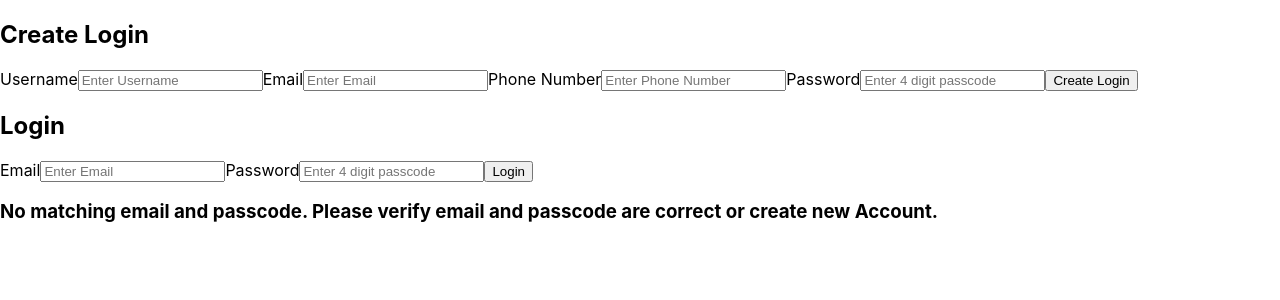
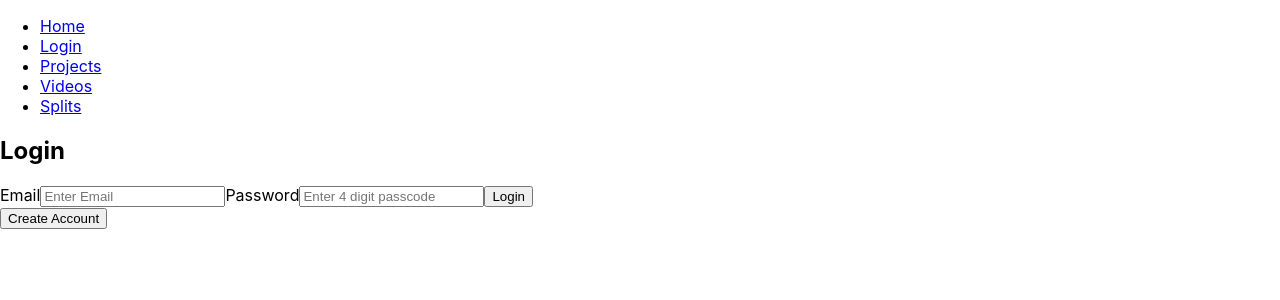
Before and after one commit to kurt1923/Phase-3-Client, a React (Create React App) app: page /Login in a window 1280 px wide. Shown: the top 300 px of the page. Built offline with nearby package versions, Linux system fonts and the light colour scheme; no server answers.

Commit message:
added navigation

```diff
--- a/src/App.js
+++ b/src/App.js
@@ -1,17 +1,15 @@
 import React, { useState, useEffect } from "react";
 import { Routes, Route } from "react-router-dom";
-import { NavLink } from "react-router-dom";
 import Login from "./login folder/Login";
-import Logincreate from "./login folder/Logincreate";
 import Home from "./Home";
 import Admin from "./admin folder/Admin";
 import Customerprojects from "./Customerprojects";
-
+import NavBar from "./NavBar";
 
 function App() {
   const [customers, setCustomers] = useState([]);
   const [user, setUser] = useState([]);
-  // const [loggedIn, setLoggedIn] = useState(false)
+
 
   useEffect(() => {
     fetch("http://127.0.0.1:9292/customers")
@@ -20,38 +18,51 @@ function App() {
         setCustomers(data);
       });
   }, []);
-console.log(user)
+  console.log("hi");
+
   function adminDelete(id) {
     const updatedCustomers = customers.filter((customer) => customer.id !== id);
     setCustomers(updatedCustomers);
   }
 
   const adminPage =
-    user.full_name === "admin" && user.customer_id === 1111 ? (
-      <Admin customers={customers} setCustomers={setCustomers} adminDelete={adminDelete} />
+    user.email === "admin" && user.customer_id === 1111 ? (
+      <Admin
+        customers={customers}
+        setCustomers={setCustomers}
+        adminDelete={adminDelete}
+      />
     ) : null;
 
   return (
     <div className="App">
+      <NavBar />
       <Routes>
         <Route path="/" element={<Home />} />
+        <Route
+          path="/Login"
+          element={
+            <Login
+              customers={customers}
+              setCustomers={setCustomers}
+              user={user}
+              setUser={setUser}
+            />
+          }
+        />
+        <Route
+          path="/Customerprojects"
+          element={
+            <Customerprojects
+              user={user}
+              setUser={setUser}
+            />
+          }
+        />
       </Routes>
       {adminPage}
-      <Logincreate
-        setCustomers={setCustomers}
-        customers={customers}
-        user={user}
-        setUser={setUser}
-      />
-      <Login customers={customers} setCustomers={setCustomers} user={user} setUser={setUser} />
-      {user === undefined || [] ? (
-        <h3>
-          No matching email and passcode. Please verify email and passcode are
-          correct or create new Account.
-        </h3>
-      ) : (
-        <Customerprojects user={user} setUser={setUser} />
-      )}
+
+
     </div>
   );
 }
--- a/src/Createnewproject.js
+++ b/src/Createnewproject.js
@@ -28,7 +28,10 @@ function Createnewproject({user, addNewProject}) {
     : null
   ))
   return (
-    <div>{newProjectCards}</div>
+    <div>
+      <h4>pick new projects</h4>
+      {newProjectCards}
+      </div>
   )
 }
 
--- a/src/Customerprojects.js
+++ b/src/Customerprojects.js
@@ -1,54 +1,49 @@
-import React, {useEffect, useState} from 'react'
-import Projectcard from './Projectcard'
+import React, { useState } from "react";
+import Projectcard from "./Projectcard";
 import Createnewproject from "./Createnewproject";
 
-function Customerprojects({ user, setUser }) {
- const [projects, setProjects] = useState([user.projects])
-
-//  useEffect(() => {
-//     fetch(`http://127.0.0.1:9292/customers/${user.id}/projects`)
-//     .then((r) => r.json())
-//     .then((data) => {
-//       setProjects(data)
-//     })
-//   }, [user])
-  ///check if this is needed
+function Customerprojects({ user, setUser}) {
+  const [projects, setProjects] = useState(user.projects);
 
 
   function handleDelete(id) {
-  const updatedProjects = projects.filter((project) => project.id !== id)
-  setProjects(updatedProjects)
+    const updatedProjects = projects.filter((project) => project.id !== id);
+    setProjects(updatedProjects);
   }
 
   function addNewProject(addedProject) {
-    const updatedProjects = [...projects, addedProject]
-    setProjects(updatedProjects)
+    const updatedProjects = [...projects, addedProject];
+    setProjects(updatedProjects);
   }
 
-const projectCards = projects.map((project) => (
+  return (
+    <div className="user_page">
+      <h2>{user.full_name}'s Projects</h2>
+      <h3>
+        {user.email} | {user.phone_number}{" "}
+      </h3>
+      <h3>Projects</h3>
+      {user === undefined || user.length === 0 ? (
+        <h3>
+          No matching email and passcode. Please verify email and passcode are
+          correct or create new Account.
+        </h3>
+      ) : (
+        <ul>
+          {projects.map((project) => (
             <Projectcard
               key={project.id}
               project={project}
               handleDelete={handleDelete}
             />
-  ))
-
-  return (
-    <div className='user_page'>
-      <h2>{user.full_name}'s Projects</h2>
-      <h3>{user.email} | {user.phone_number} </h3>
-      <button>create project</button>
+          ))}
+        </ul>
+      )}
+      {/* <button>create project</button>  */}
       {/* btn directs to createnewprojectpage */}
-       <Createnewproject user = {user} addNewProject={addNewProject}  />
-      <h3>Projects</h3>
-      {projectCards}
-
-
-
-
-
+      <Createnewproject user={user} addNewProject={addNewProject} />
     </div>
-  )
+  );
 }
 
-export default Customerprojects
+export default Customerprojects;
--- /dev/null
+++ b/src/NavBar.js
@@ -0,0 +1,38 @@
+import React from "react";
+import { NavLink } from "react-router-dom";
+
+function NavBar() {
+  return (
+    <nav className="navigationWrapper">
+      <ul className="navigation">
+        <li className="navli">
+          <NavLink className="nav" to="/">
+            Home
+          </NavLink>
+        </li>
+        <li className="navli">
+          <NavLink className="nav" to="/Login">
+            Login
+          </NavLink>
+        </li>
+        <li className="navli">
+          <NavLink className="nav" to="/Customerprojects">
+            Projects
+          </NavLink>
+        </li>
+        <li className="navli">
+          <NavLink className="nav" to="/Videos">
+            Videos
+          </NavLink>
+        </li>
+        <li className="navli">
+          <NavLink className="nav" to="/Splits">
+            Splits
+          </NavLink>
+        </li>
+      </ul>
+    </nav>
+  );
+}
+
+export default NavBar;
--- a/src/Projectcard.js
+++ b/src/Projectcard.js
@@ -1,7 +1,6 @@
 import React from "react";
 
 function Projectcard({ project, handleDelete }) {
-
   function deleteProject() {
     fetch(`http://127.0.0.1:9292/projects/${project.id}`, {
       method: "DELETE",
@@ -10,10 +9,12 @@ function Projectcard({ project, handleDelete }) {
   }
 
   console.log(project.id);
-  return <div>
-    <h4>{project.project_name}</h4>
-    <button onClick={deleteProject}>Delete</button>
-    </div>;
+  return (
+    <>
+      <li>{project.project_name}</li>
+      <button onClick={deleteProject}>Delete</button>
+    </>
+  );
 }
 
 export default Projectcard;
--- a/src/login folder/Login.js
+++ b/src/login folder/Login.js
@@ -1,9 +1,13 @@
 import React, { useState } from "react";
+import Logincreate from "./Logincreate";
+import { useNavigate } from "react-router-dom";
 
 
-function Login({ customers, user, setUser }) {
+function Login({ setCustomers, customers, user, setUser }) {
+  const navigate = useNavigate();
   const [email, setEmail] = useState("");
   const [pwd, setPwd] = useState("");
+  const [createAccount, setCreateAccount] = useState(false);
 
 
   function handleSubmit(e) {
@@ -16,13 +20,19 @@ function Login({ customers, user, setUser }) {
     setUser(findUser);
     setEmail("");
     setPwd("");
+    navigate("/Customerprojects");
+    console.log(user)
   }
   function matchNumbers(e) {
     if (e.target.value.match(/[0-9]/)) {
       setPwd(e.target.value);
     }
+    else {setPwd("")}
   }
 
+  function createAccountbtn() {
+    setCreateAccount(!createAccount);
+  }
   return (
     <div className="Login">
       <h2>Login</h2>
@@ -38,12 +48,23 @@ function Login({ customers, user, setUser }) {
         <input
           // type="password"
           maxLength={4}
+          minLength={4}
           placeholder="Enter 4 digit passcode"
           value={pwd}
           onChange={matchNumbers}
         />
         <button type="submit">Login</button>
       </form>
+      <div>
+      <button onClick={createAccountbtn}>Create Account</button>
+      {createAccount ?
+      <Logincreate
+              setCustomers={setCustomers}
+              customers={customers}
+              user={user}
+              setUser={setUser}
+            /> : null}
+      </div>
 
     </div>
   );
--- a/src/login folder/Logincreate.js
+++ b/src/login folder/Logincreate.js
@@ -1,6 +1,6 @@
 import React, { useState } from "react";
 
-function Logincreate({ setCustomers, customers, user, setUser }) {
+function Logincreate({ setCustomers, customers, user, setUser, setCreateAccount }) {
   const [formData, setFormData] = useState({
     full_name: "",
     email: "",
@@ -21,6 +21,7 @@ function Logincreate({ setCustomers, customers, user, setUser }) {
       .then((data) => {
         addCustomer(data);
         setUser(data)
+        setCreateAccount(false)
       });
       setFormData({
         full_name: "",
```
Lines whose indentation alone changed are shown as unchanged.
